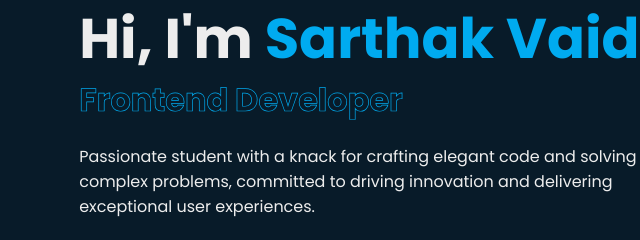
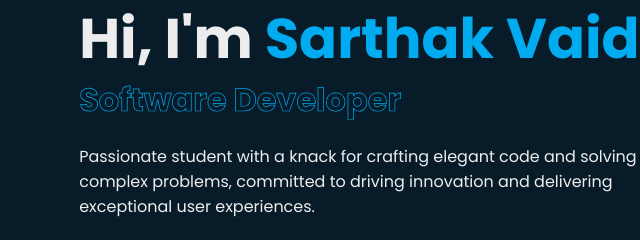
Before and after one commit to Sa-rthak4/Portfolio_, a plain HTML site: page index.html in a window 1280 px wide. Shown: the part 244-484 px from the top of the page, 36-676 px from the left. Drawn offline with nearby package versions, Linux system fonts and the light colour scheme.

Commit message:
Update index.html

```diff
--- a/index.html
+++ b/index.html
@@ -26,7 +26,7 @@
 <div class="home-content">
 <h1>Hi, I'm <span>Sarthak Vaid</span></h1>
 <div class="text-animate">
-    <h3>Frontend Developer</h3>
+    <h3>Software Developer</h3>
 </div>
 <p>Passionate student with a knack for crafting elegant code and solving complex problems, committed to driving innovation and delivering exceptional user experiences.</p>
 <div class="btn-box">
```
